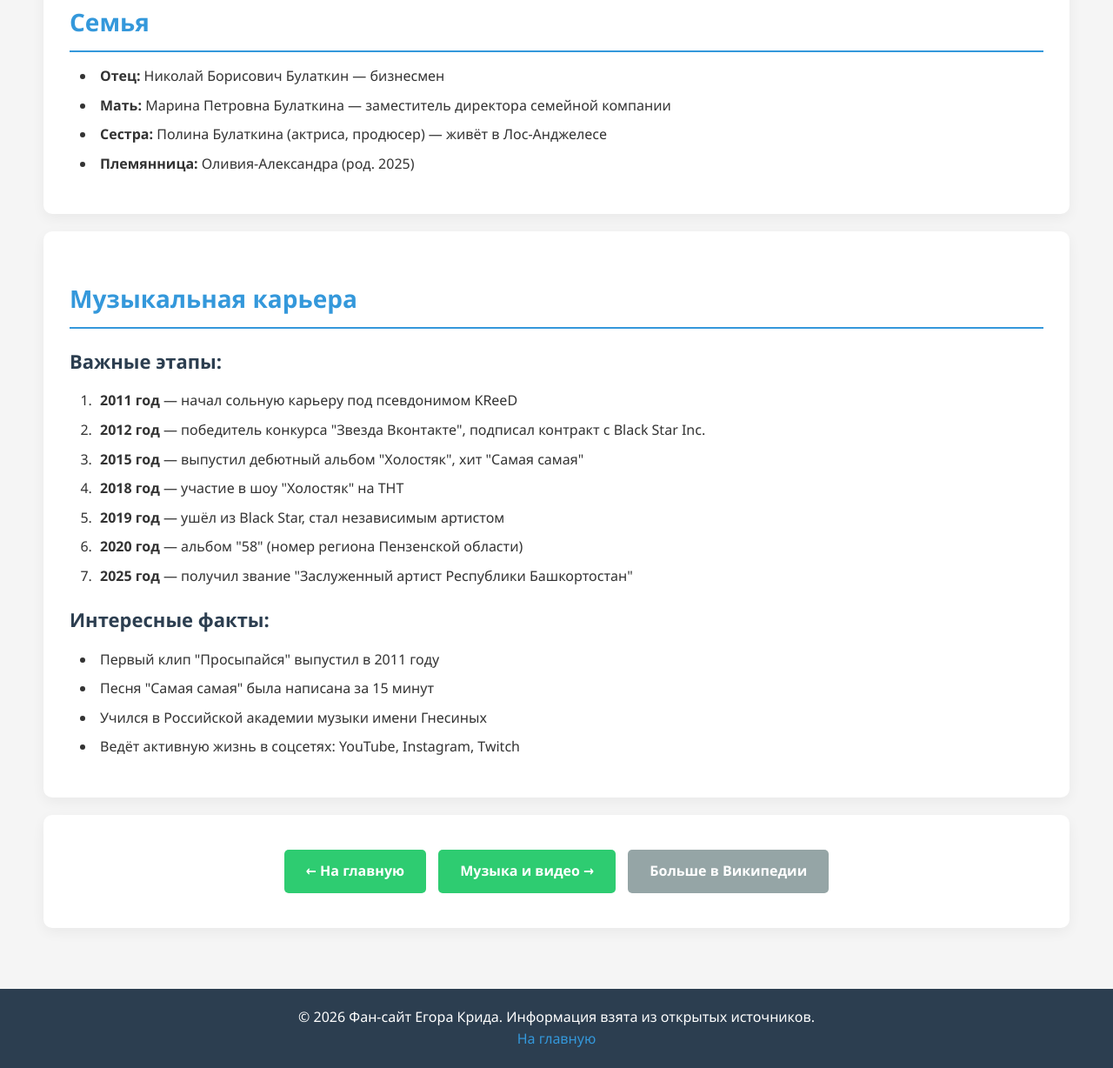
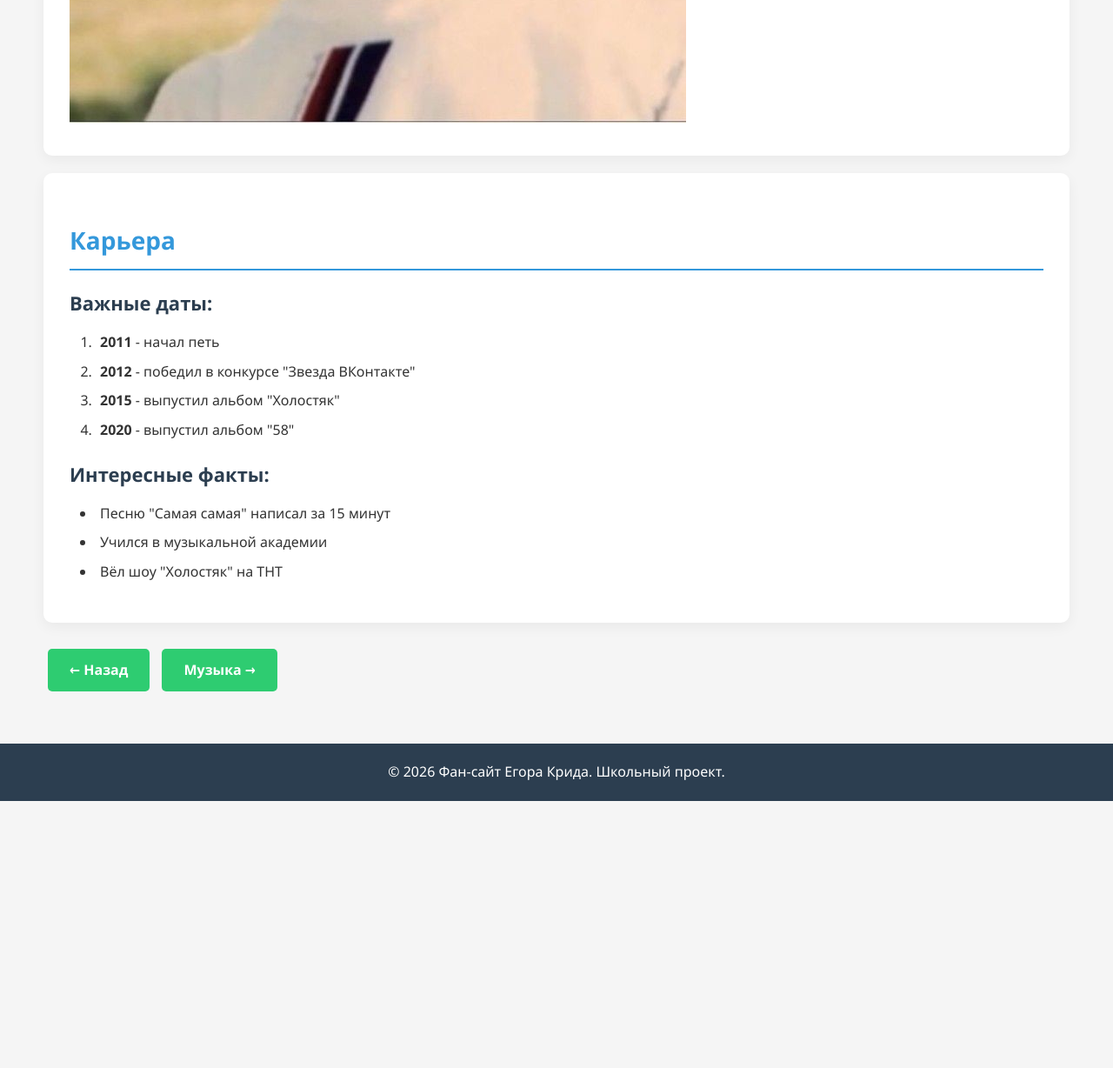
Before and after one commit to Dilya-dol/KreedOfficialFanSite, a plain HTML site: page bio.html in a window 1280 px wide. Shown: the part 933-2161 px from the top of the page at 87% size. After the commit the page ends 1854 px from the top, so only its background shows below. Drawn offline with Linux system fonts and the light colour scheme.

Commit message:
Update bio.html

```diff
--- a/bio.html
+++ b/bio.html
@@ -8,74 +8,50 @@
 </head>
 <body>
 
-    <!-- Навигация -->
     <nav>
-        <div class="nav-container">
-            <a href="index.html">Главная</a>
-            <a href="bio.html">Биография</a>
-            <a href="media.html">Музыка и видео</a>
-            <a href="https://www.instagram.com/egorkreed?igsh=bmt6Y3l2anJ5Zjkx" target="_blank">Instagram</a>
-        </div>
+        <a href="index.html">Главная</a>
+        <a href="bio.html">Биография</a>
+        <a href="media.html">Музыка</a>
+        <a href="https://www.instagram.com/egorkreed" target="_blank">Инстаграм</a>
     </nav>
 
     <div class="container">
         <h1>Биография Егора Крида</h1>
 
-        <!-- Ранние годы -->
         <div class="section">
-            <h2>Ранние годы</h2>
-            <p><strong>Егор Николаевич Булаткин</strong> родился <span class="highlight">25 июня 1994 года</span> в Пензе. Вырос в музыкальной семье: мама занималась вокалом, а папа играл в музыкальной группе.</p>
-            <p>Свои первые стихи начал писать в <strong>11 лет</strong>, играл на гитаре. С юности увлекался хип-хопом и даже рисовал граффити.</p>
-
-            <img src="image/young.jpg" alt="Егор Крид в молодости" class="main-photo" style="max-width: 400px;">
+            <h2>Детство</h2>
+            <p>Егор родился <span class="highlight">25 июня 1994 года</span> в Пензе. С детства любил музыку.</p>
+            <p>Первую песню написал в <strong>11 лет</strong>. Учился играть на гитаре.</p>
+            <img src="image/young.jpg" alt="Егор в молодости">
         </div>
 
-        <!-- Семья -->
         <div class="section">
-            <h2>Семья</h2>
-            <ul>
-                <li><strong>Отец:</strong> Николай Борисович Булаткин — бизнесмен</li>
-                <li><strong>Мать:</strong> Марина Петровна Булаткина — заместитель директора семейной компании</li>
-                <li><strong>Сестра:</strong> Полина Булаткина (актриса, продюсер) — живёт в Лос-Анджелесе</li>
-                <li><strong>Племянница:</strong> Оливия-Александра (род. 2025)</li>
-            </ul>
-        </div>
+            <h2>Карьера</h2>
 
-        <!-- Музыкальная карьера -->
-        <div class="section">
-            <h2>Музыкальная карьера</h2>
-
-            <h3>Важные этапы:</h3>
+            <h3>Важные даты:</h3>
             <ol>
-                <li><strong>2011 год</strong> — начал сольную карьеру под псевдонимом KReeD</li>
-                <li><strong>2012 год</strong> — победитель конкурса "Звезда Вконтакте", подписал контракт с Black Star Inc.</li>
-                <li><strong>2015 год</strong> — выпустил дебютный альбом "Холостяк", хит "Самая самая"</li>
-                <li><strong>2018 год</strong> — участие в шоу "Холостяк" на ТНТ</li>
-                <li><strong>2019 год</strong> — ушёл из Black Star, стал независимым артистом</li>
-                <li><strong>2020 год</strong> — альбом "58" (номер региона Пензенской области)</li>
-                <li><strong>2025 год</strong> — получил звание "Заслуженный артист Республики Башкортостан"</li>
+                <li><strong>2011</strong> - начал петь</li>
+                <li><strong>2012</strong> - победил в конкурсе "Звезда ВКонтакте"</li>
+                <li><strong>2015</strong> - выпустил альбом "Холостяк"</li>
+                <li><strong>2020</strong> - выпустил альбом "58"</li>
             </ol>
 
             <h3>Интересные факты:</h3>
             <ul>
-                <li>Первый клип "Просыпайся" выпустил в 2011 году</li>
-                <li>Песня "Самая самая" была написана за 15 минут</li>
-                <li>Учился в Российской академии музыки имени Гнесиных</li>
-                <li>Ведёт активную жизнь в соцсетях: YouTube, Instagram, Twitch</li>
+                <li>Песню "Самая самая" написал за 15 минут</li>
+                <li>Учился в музыкальной академии</li>
+                <li>Вёл шоу "Холостяк" на ТНТ</li>
             </ul>
         </div>
 
-        <!-- Навигационные кнопки -->
-        <div class="section" style="text-align: center;">
-            <a href="index.html" class="button">← На главную</a>
-            <a href="media.html" class="button">Музыка и видео →</a>
-            <a href="https://ru.wikipedia.org/wiki/Крид,_Егор" target="_blank" class="button button-secondary">Больше в Википедии</a>
+        <div class="center">
+            <a href="index.html" class="button">← Назад</a>
+            <a href="media.html" class="button">Музыка →</a>
         </div>
     </div>
 
     <footer>
-        <p>© 2026 Фан-сайт Егора Крида. Информация взята из открытых источников.</p>
-        <p><a href="index.html">На главную</a></p>
+        <p>© 2026 Фан-сайт Егора Крида. Школьный проект.</p>
     </footer>
 
 </body>
```
